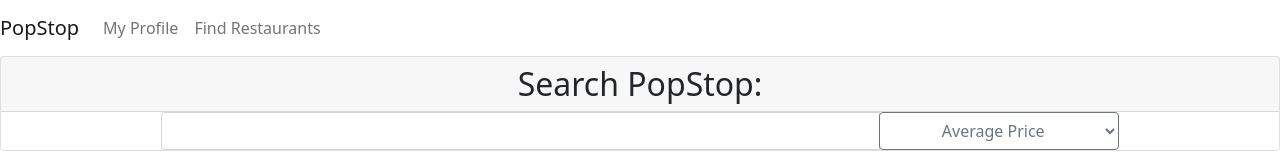
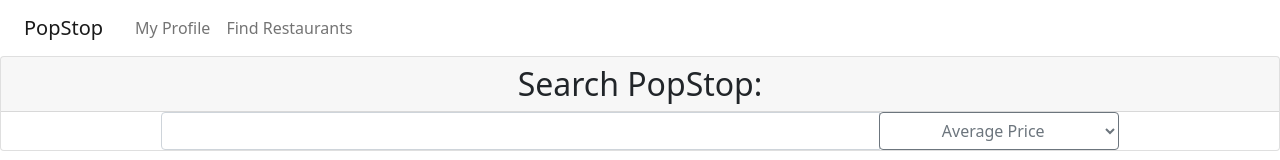
Before and after one commit to EliasLMann/CS3330-F21, a React (Create React App) app in the folder frontend/: page /home in a window 1280 px wide. Shown: the top 160 px of the page. Built offline with nearby package versions, Linux system fonts and the light colour scheme.

Commit message:
restaurant profile

```diff
--- a/frontend/src/App.js
+++ b/frontend/src/App.js
@@ -13,6 +13,7 @@ import { LoginPage } from './components/LoginPage';
 import { RegisterPage } from './components/RegisterPage';
 import { Landing } from './components/Landing';
 import { SearchPage } from './components/SearchPage';
+import { RestaurantProfile } from './components/RestaurantProfile';
 
 // React functional component
 function App () {
@@ -84,6 +85,7 @@ function App () {
       <Route component = {LoginPage}  path="/login"/>
       <Route component = {RegisterPage}  path="/register"/>
       <Route component = {SearchPage}  path="/home"/>
+      <Route component = {RestaurantProfile}  path="/profile"/>
       <Route component = {Landing} path="/" exact/>
 
     </Router>
--- a/frontend/src/components/Header.jsx
+++ b/frontend/src/components/Header.jsx
@@ -3,9 +3,9 @@ import React from 'react';
 
 export const Header = () => {
     return (
-        <Navbar className="mr-auto">
+        <Navbar className="mx-4">
             <a className="navbar-brand" href="#">PopStop</a>
-            <Nav className="mr-auto">
+            <Nav className="mx-2">
                 <Nav.Link href="/profile">My Profile</Nav.Link>
                 <Nav.Link href="/home">Find Restaurants</Nav.Link>
             </Nav>
--- a/frontend/src/components/RestaurantProfile.jsx
+++ b/frontend/src/components/RestaurantProfile.jsx
@@ -1,7 +1,23 @@
 import React from "react";
+import { Header } from "./Header";
 
 export const RestaurantProfile = props => {
     return <>
+        <Header />
+        <div id="info">
+            <h1 className="text-start fw-bolder mx-4">
+                Insert Resturant Name
+            </h1>
+            <div className="card">
+                <div className="card-title fs-3 text-start mx-4">
+                    Insert Address
+                </div>
+                <div className="card-body">
+                    <div>
 
+                    </div>
+                </div>
+            </div>
+        </div>
     </>
 }
```
